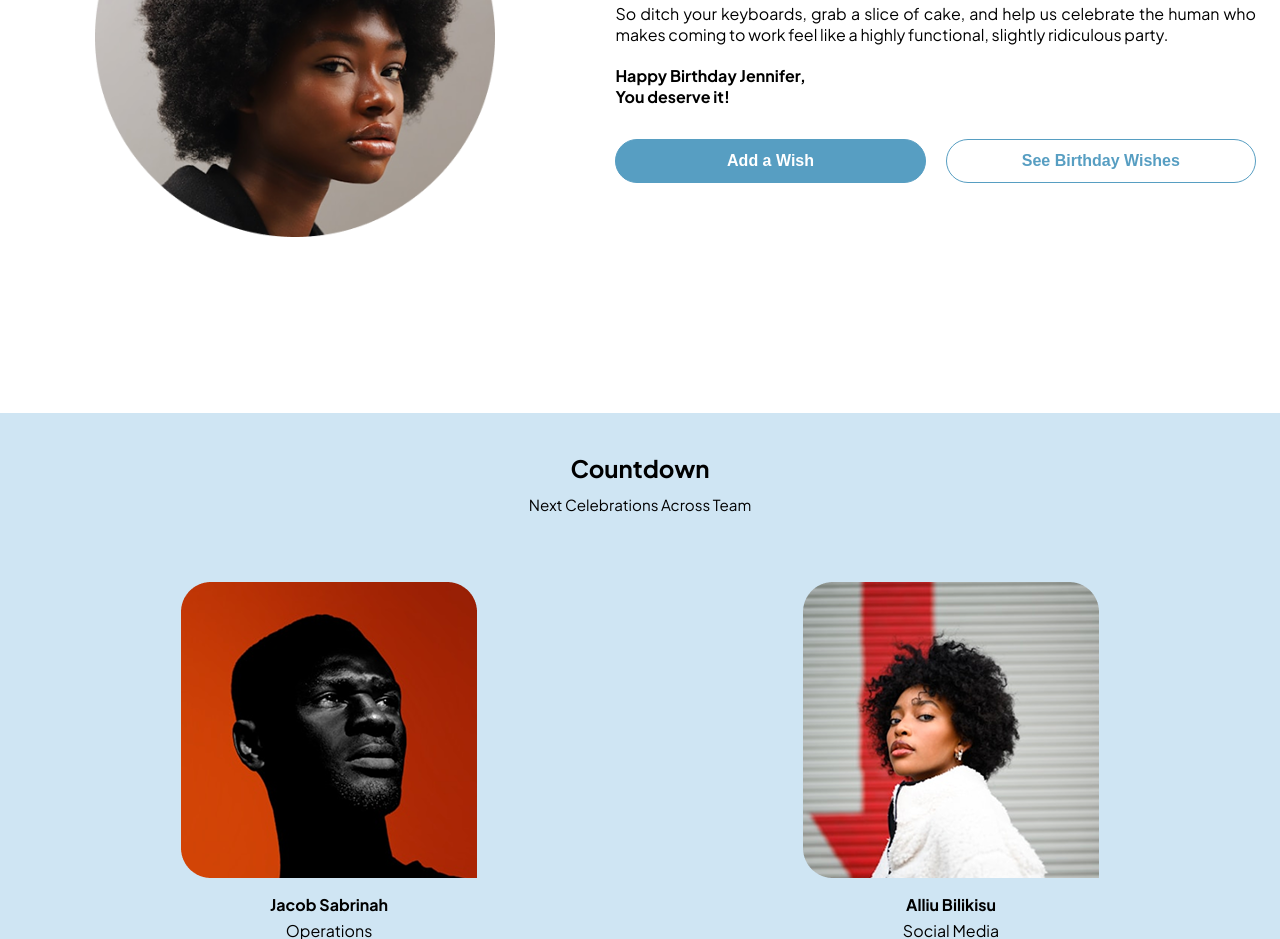
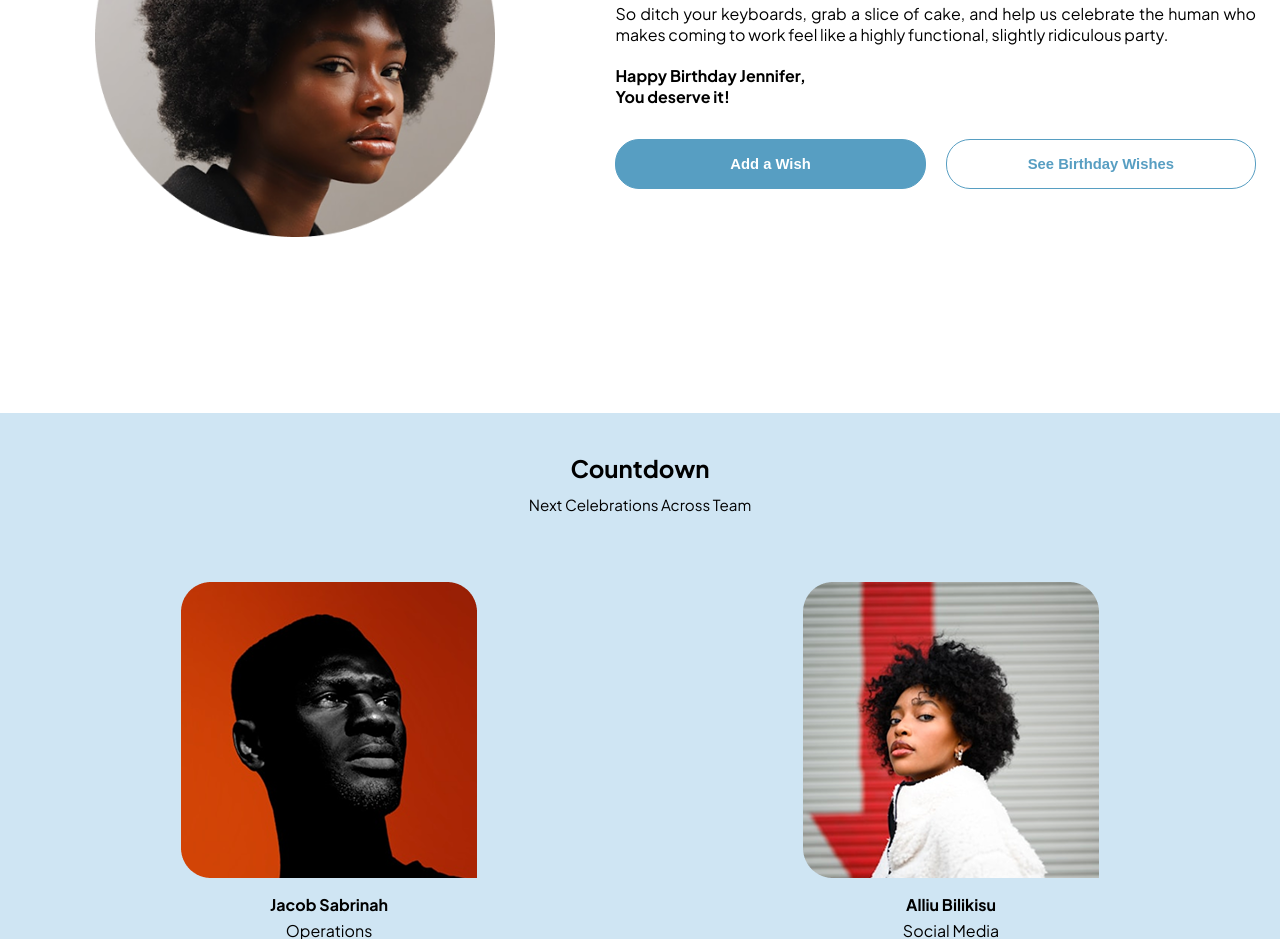
Before and after one commit to pvto12/capstone-project, a plain HTML site: page index.html in a window 1280 px wide. Shown: the part 1148-2087 px from the top of the page. Drawn offline with Linux system fonts and the light colour scheme.

Commit message:
capstone_project: 9

```diff
--- a/css/styles.css
+++ b/css/styles.css
@@ -714,6 +714,8 @@ footer .right .logo-text p {
 
 	.cta button {
 		width: 40%;
+
+		/* border: 2px solid red; */
 	}
 
 	.count-down-container {
@@ -745,8 +747,10 @@ footer .right .logo-text p {
 	}
 
 	.content .cta button {
-		padding: 1.2rem;
+		padding: 1.6rem 1.56rem;
 		width: 100%;
+
+		font-size: 1.48rem;
 	}
 
 	.celebrants {
```
